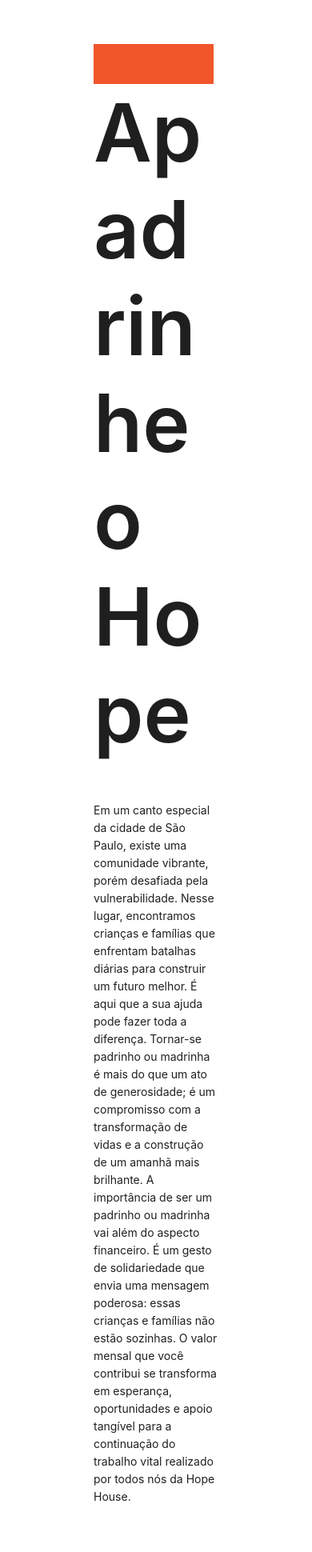
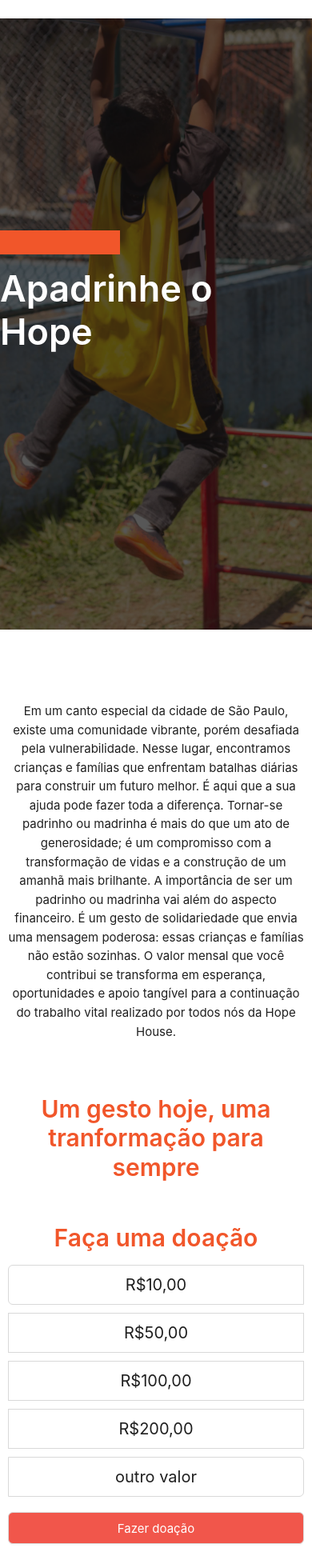
Before and after one commit to alexandre-oliveira-dev/hopeHouse_web, a Next.js app: page /donate in a window 390 px wide. Shown: the part 57-1997 px from the top of the page at 80% size. Built offline with nearby package versions, Linux system fonts and the light colour scheme.

Commit message:
responsive all pages

```diff
--- a/src/app/components/donateComponent/index.tsx
+++ b/src/app/components/donateComponent/index.tsx
@@ -1,25 +1,25 @@
 "use client";
-import {Button, Col, Form, Radio, Row} from "antd";
+import {Button, Col, Radio, Row} from "antd";
 import React, {useState} from "react";
 import "./style.css";
-import Title from "antd/es/typography/Title";
-import {useForm} from "antd/es/form/Form";
+// import {useForm} from "antd/es/form/Form";
 import Input from "antd/es/input/Input";
 
 export default function DonateComponent() {
   const [optionSelected, setOptionSelected] = useState<string | number>();
-  const [form] = useForm();
+  // const [form] = useForm();
   return (
     <Col style={{width: "100%"}}>
       <Row
+        className="container-values-donate"
         style={{
           width: "100%",
           justifyContent: "center",
           height: "auto",
         }}
       >
-        <Title level={5}>Selecione um valor para doar:</Title>
         <Radio.Group
+          className="radio-group-value-donate"
           style={{display: "flex"}}
           onChange={e => setOptionSelected(e.target.value)}
         >
@@ -38,9 +38,9 @@
           <Radio.Button className="radioButton" value="other">
             outro valor
           </Radio.Button>
-          <Radio.Button className="radioButton" value="pix">
+          {/*   <Radio.Button className="radioButton" value="pix">
             Pix
-          </Radio.Button>
+          </Radio.Button> */}
         </Radio.Group>
       </Row>
       {optionSelected === "other" && (
@@ -53,6 +53,7 @@
           ></Input>
         </>
       )}
+      {/*
       <br />
       <br />
       <Form form={form} layout="vertical" style={{width: "100%"}}>
@@ -70,8 +71,9 @@
             <Input placeholder="111"></Input>
           </Form.Item>
         </Row>
-      </Form>
-      <Button style={{width: "100%"}}>Fazer doação</Button>
+      </Form> */}
+      <br />
+      <Button className="button-donate-value" style={{width: "100%"}}>Fazer doação</Button>
     </Col>
   );
 }
--- a/src/app/components/donateComponent/style.css
+++ b/src/app/components/donateComponent/style.css
@@ -1,7 +1,34 @@
-.radioButton{
+.radioButton {
     width: 150px;
     height: 50px;
     display: flex;
     justify-content: center;
     align-items: center;
 }
+
+.button-donate-value {
+    height: 40px;
+    font-size: 15px;
+    background-color: #F1564B;
+    color: #fff;
+}
+
+@media(max-width:600px) {
+    .container-values-donate {
+        flex-direction: column;
+        align-items: center;
+    }
+
+    .radio-group-value-donate {
+        width: 100%;
+        flex-direction: column;
+        gap: 10px
+    }
+
+    .radioButton {
+        width: 100%;
+        font-size: 20px;
+    }
+
+
+}
--- a/src/app/components/menu/index.tsx
+++ b/src/app/components/menu/index.tsx
@@ -6,7 +6,6 @@
 import {Button, Row} from "antd";
 import Link from "next/link";
 import logo from "../../assets/logoIcon.png";
-import SocialIcons from "../socialIcons";
 import useMenuContext from "@/app/context/menuContext";
 
 export default function Menu() {
@@ -20,10 +19,10 @@
       title: "O que fazemos",
       href: "/whatWeDo",
     },
-    {
+    /* {
       title: "Quem somos",
       href: "/whoWheAre",
-    },
+    }, */
     {
       title: "Eventos",
       href: "",
@@ -64,12 +63,11 @@
         </Link>
         <Link
           style={{flex: 1, height: 55, backgroundColor: "#F89825"}}
-          href={"/"}
+          href={"/beVolunteer"}
         >
           Pegue uma Ação
         </Link>
       </Row>
-      <SocialIcons></SocialIcons>
     </div>
   );
 }
--- a/src/app/components/socialIcons/index.tsx
+++ b/src/app/components/socialIcons/index.tsx
@@ -11,6 +11,7 @@
     >
       <div className="boxsocialsIcons">
         <Link
+          style={{color: "#121212"}}
           target="_blank"
           href={
             "https://www.instagram.com/hopehouse.sp?igsh=MTV1NDJvN3hybzkwaQ=="
--- a/src/app/donate/page.tsx
+++ b/src/app/donate/page.tsx
@@ -6,15 +6,22 @@
 import Title from "antd/es/typography/Title";
 import Paragraph from "antd/es/typography/Paragraph";
 import DonateComponent from "../components/donateComponent";
+import FilterForBanners from "../components/filterForBanners/filterForBanners.component";
+import {Col} from "antd";
 
 export default function Donate() {
   return (
     <MainComponent>
+      <section className="banner donateBanner">
+        <FilterForBanners></FilterForBanners>
+        <Col className="beVolunteerTitle">
+          <Title className="title" level={1}>
+            Apadrinhe o Hope
+          </Title>
+        </Col>
+      </section>
       <section className="section" style={{marginTop: "80px"}}>
         <div className="box-title-donate">
-          <Title className="title-donate" level={1}>
-            Apadrinhe o Hope
-          </Title>
           <Paragraph>
             Em um canto especial da cidade de São Paulo, existe uma comunidade
             vibrante, porém desafiada pela vulnerabilidade. Nesse lugar,
@@ -29,17 +36,11 @@
             transforma em esperança, oportunidades e apoio tangível para a
             continuação do trabalho vital realizado por todos nós da Hope House.
           </Paragraph>
-          <Title style={{color: "#F1562A"}}>
+          <Title level={1} style={{color: "#F1562A"}}>
             Um gesto hoje, uma tranformação para sempre
           </Title>
-          <br />
-          <Title style={{color: "#F1562A"}}>Faça uma doação </Title>
-          <Paragraph>
-            Esta é a descrição da sua campanha. É um ótimo lugar para contar aos
-            visitantes do que se trata a campanha, conectar-se com doadores e
-            chamar atenção para sua causa.
-          </Paragraph>
-          <br />
+          <Title style={{color: "#F1562A"}}>Faça uma doação</Title>
+
           <DonateComponent></DonateComponent>
         </div>
       </section>
--- a/src/app/donate/style.css
+++ b/src/app/donate/style.css
@@ -1,25 +1,37 @@
-.title-donate {
-    font-size: 100px !important;
-    width: 100%;
-    margin-top: 2rem;
-
-    &::before {
-        content: '';
-        background-color: #f1562a;
-        width: 150px;
-        height: 50px;
-        display: block;
-    }
+.donateBanner {
+    background-image: url("../assets/donateBanner.jpg");
 }
 
 .box-title-donate {
-    width: 40%;
+    width: 50%;
     display: flex;
     flex-direction: column;
     align-items: flex-start;
     justify-content: center;
 }
 
-.box-title-donate:nth-child(2) {
-    line-height: 60px;
+.box-title-donate>div {
+    font-size: 20px;
 }
+
+
+
+
+@media(max-width:600px) {
+    .box-title-donate {
+        width: 100%;
+        padding: 10px;
+        align-items: center;
+        text-align: center;
+        gap: 1rem;
+    }
+
+    .box-title-donate>h1 {
+        font-size: 30px;
+        margin: 0px;
+    }
+
+    .box-title-donate>div {
+        font-size: 15px;
+    }
+}
--- a/src/app/globals.css
+++ b/src/app/globals.css
@@ -68,14 +68,15 @@
   .banner {
     height: 100vh;
     padding-left: 0px !important;
-    padding: 10px;
   }
 
   .title {
     width: 100% !important;
     font-size: 45px !important;
 
-
+    &::before {
+      margin-bottom: 1rem;
+    }
   }
 
   .title>p {
```
Also changed, not shown: src/app/beVolunteer/page.tsx (+5 -2 lines), src/app/beVolunteer/style.css (+22 -0 lines), src/app/page.tsx (+2 -10 lines), src/app/assets/donateBanner.jpg (added).
